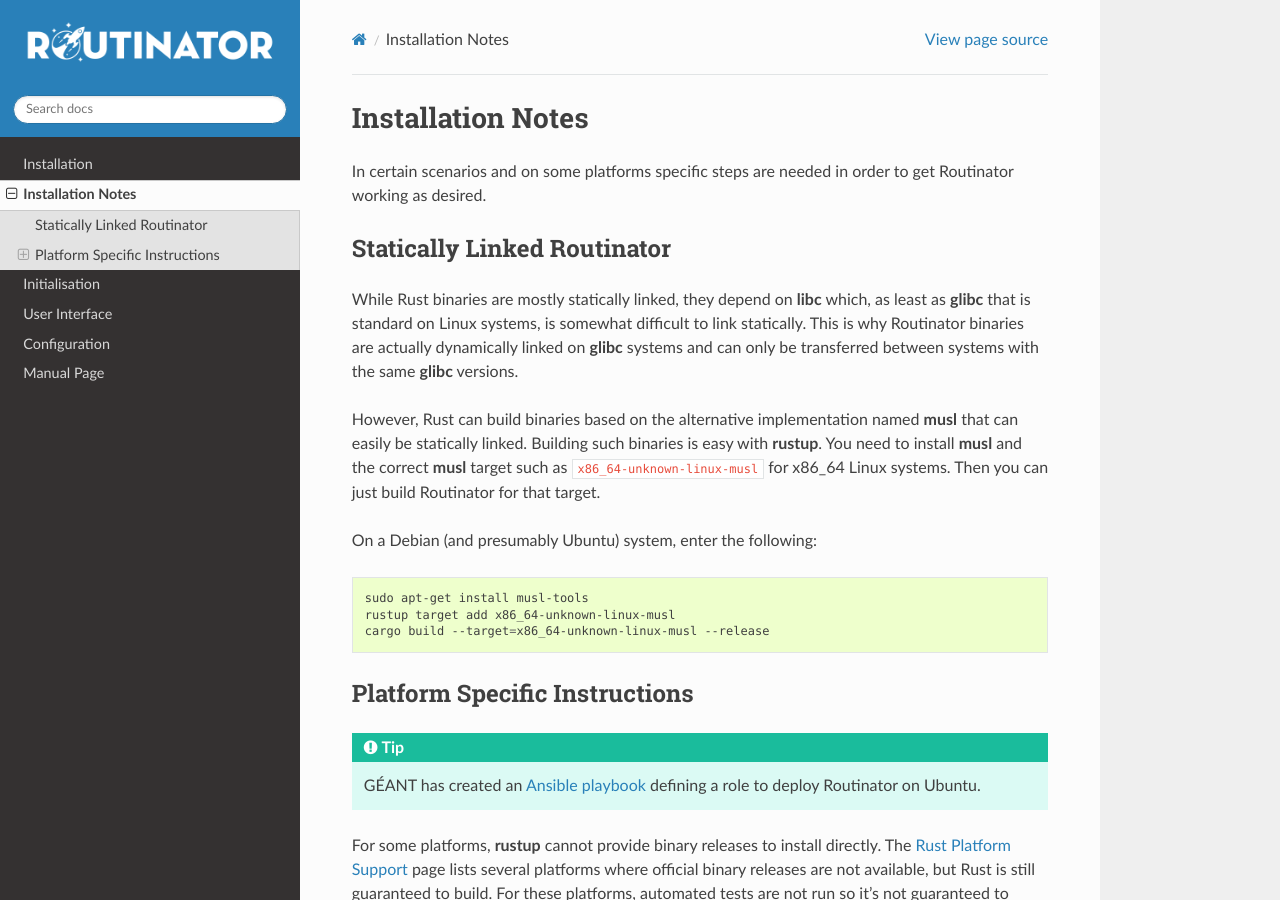
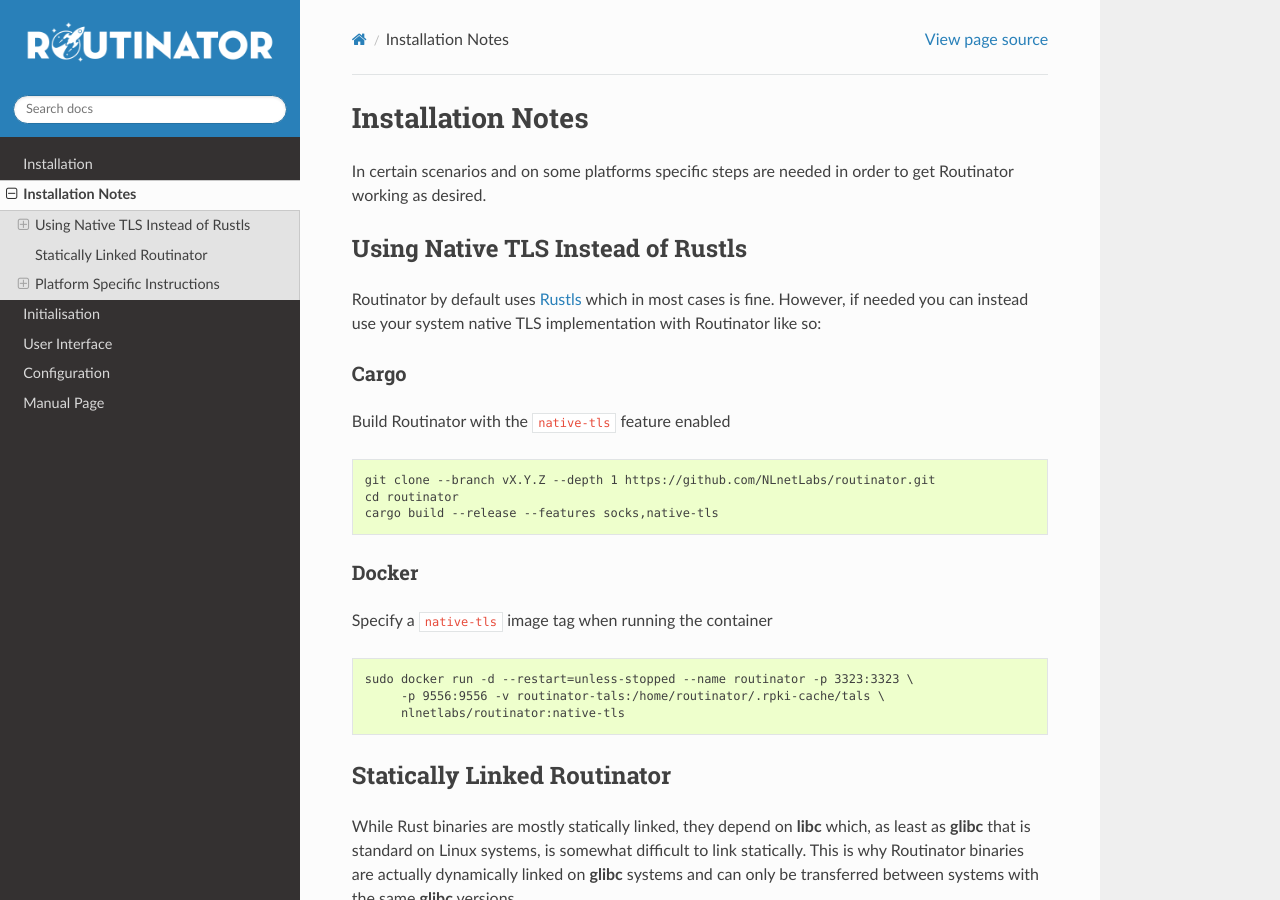
Before and after one commit to NLnetLabs/routinator, a Sphinx documentation site: the page built from source/installation-notes.rst, in a window 1280 px wide and 900 px high. Built offline with Sphinx 7.4.7 and the Read the Docs theme 2.0.0, drawn with Linux system fonts in a browser that asks for light colours; pages that are not in the unit, such as notebooks, are missing from menus.

Commit message:
Add Using Native TLS Instead of Rustls

```diff
--- a/source/installation-notes.rst
+++ b/source/installation-notes.rst
@@ -5,6 +5,35 @@
 
 In certain scenarios and on some platforms specific steps are needed in order to
 get Routinator working as desired.
+
+Using Native TLS Instead of Rustls
+----------------------------------
+
+Routinator by default uses `Rustls <https://github.com/ctz/rustls>`_ which in
+most cases is fine. However, if needed you can instead use your system native
+TLS implementation with Routinator like so:
+
+Cargo
+"""""
+
+Build Routinator with the ``native-tls`` feature enabled
+
+.. code-block:: text
+
+   git clone --branch vX.Y.Z --depth 1 https://github.com/NLnetLabs/routinator.git
+   cd routinator
+   cargo build --release --features socks,native-tls
+
+Docker
+""""""
+
+Specify a ``native-tls`` image tag when running the container
+
+.. code-block:: text
+
+    sudo docker run -d --restart=unless-stopped --name routinator -p 3323:3323 \
+         -p 9556:9556 -v routinator-tals:/home/routinator/.rpki-cache/tals \
+         nlnetlabs/routinator:native-tls
 
 Statically Linked Routinator
 ----------------------------
```
